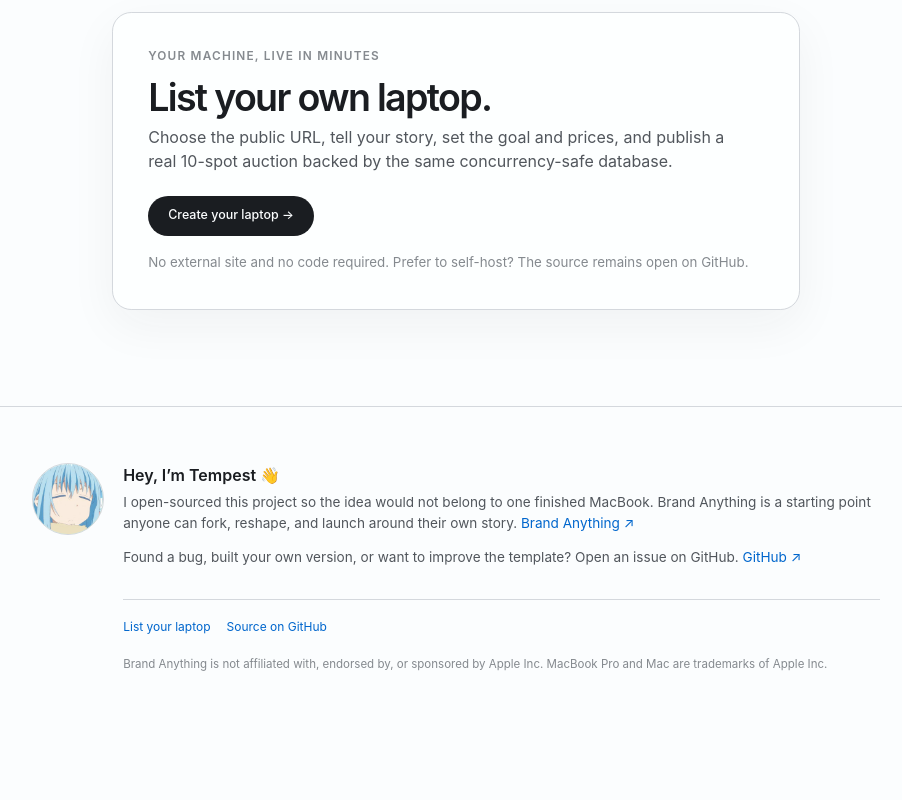
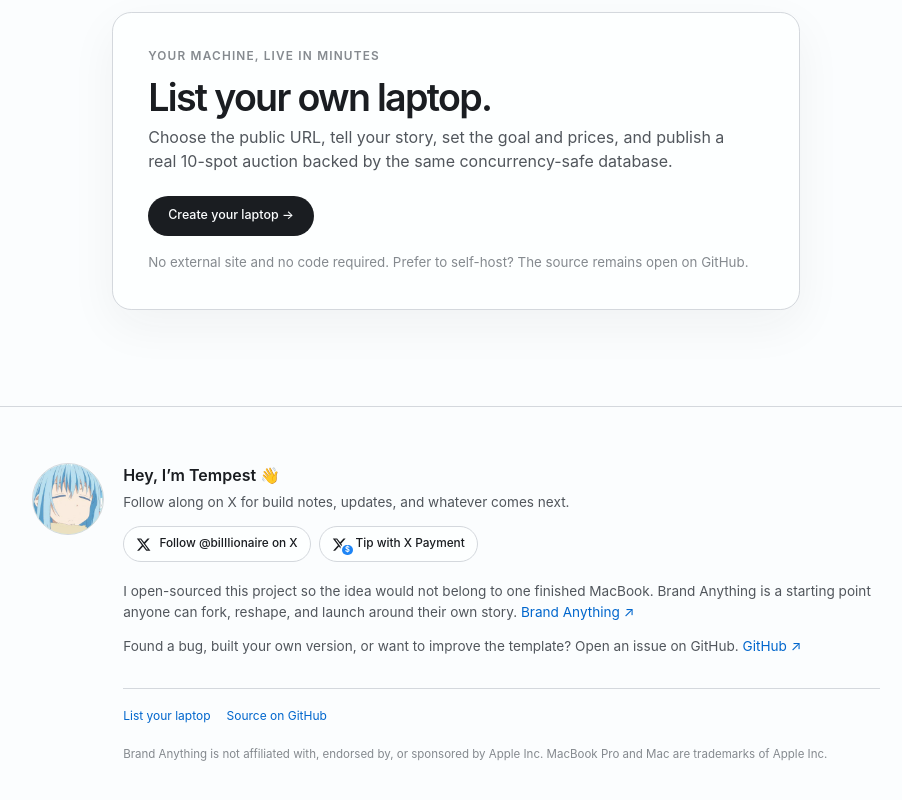
Before and after one commit to tempest2023/BrandYourAnything, a Next.js app: page / in a window 1280 px wide. Shown: the part 5021-5821 px from the top of the page, without its empty margins (184-1086 px from the left). Before the commit the page ends 5794 px from the top, so only its background shows below. Built offline with nearby package versions, Linux system fonts and the light colour scheme; no server answers; the database is empty.

Commit message:
Add X follow and payment links to footer

```diff
--- a/app/globals.css
+++ b/app/globals.css
@@ -1396,6 +1396,64 @@
   color: var(--ink) !important;
   font-size: 1rem !important;
   font-weight: 600;
+}
+
+.footer-connect-copy {
+  margin-bottom: 0.85rem;
+}
+
+.footer-support-links {
+  display: flex;
+  flex-wrap: wrap;
+  gap: 0.55rem;
+  margin-bottom: 1.2rem;
+}
+
+.footer-support-link {
+  display: inline-flex;
+  min-height: 2.25rem;
+  align-items: center;
+  gap: 0.5rem;
+  border: 1px solid var(--hairline);
+  border-radius: 999px;
+  background: var(--surface-raised);
+  color: var(--ink) !important;
+  padding: 0.45rem 0.75rem;
+  font-size: 0.74rem;
+  font-weight: 550;
+  transition: border-color 180ms ease-out, background-color 180ms ease-out, transform 180ms ease-out;
+}
+
+.footer-support-icon {
+  position: relative;
+  display: grid;
+  width: 0.95rem;
+  height: 0.95rem;
+  flex: 0 0 auto;
+  place-items: center;
+}
+
+.footer-support-icon svg {
+  width: 100%;
+  height: 100%;
+  fill: currentColor;
+}
+
+.footer-support-badge {
+  position: absolute;
+  right: -0.32rem;
+  bottom: -0.22rem;
+  display: grid;
+  width: 0.66rem;
+  height: 0.66rem;
+  place-items: center;
+  border-radius: 50%;
+  background: var(--blue);
+  color: var(--paper);
+  font-size: 0.47rem;
+  font-weight: 700;
+  line-height: 1;
+  box-shadow: 0 0 0 2px var(--surface-raised);
 }
 
 .footer-meta {
@@ -1685,11 +1743,18 @@
 @media (hover: hover) and (pointer: fine) {
   .nav-links a:hover,
   .text-link:hover,
-  .site-footer a:hover,
+  .site-footer a:not(.footer-support-link):hover,
   .spec-note a:hover,
   .faq-answer a:hover {
     text-decoration: underline;
     text-underline-offset: 0.2rem;
+  }
+
+  .footer-support-link:hover {
+    border-color: color-mix(in oklch, var(--blue) 32%, var(--hairline));
+    background: var(--blue-soft);
+    color: var(--blue-dark) !important;
+    transform: translateY(-1px);
   }
 
   .dark-button:hover {
--- a/app/page.tsx
+++ b/app/page.tsx
@@ -28,6 +28,16 @@
 const CAMPAIGN_GOAL_USD = 3200;
 const SOURCE_URL = "https://github.com/tempest2023/BrandYourAnything";
 const CREATE_URL = "/create";
+const X_ACCOUNT_URL = "https://x.com/biIIIionaire";
+const X_PAYMENT_URL = "https://x.com/i/money/pay/biIIIionaire";
+
+function XIcon() {
+  return (
+    <svg viewBox="0 0 24 24" aria-hidden="true">
+      <path d="M18.244 2.25h3.308l-7.227 8.26 8.502 11.24H16.17l-5.214-6.817L4.99 21.75H1.68l7.73-8.835L1.254 2.25H8.08l4.713 6.231L18.244 2.25Zm-1.161 17.52h1.833L7.084 4.126H5.117L17.083 19.77Z" />
+    </svg>
+  );
+}
 
 function useCountdown() {
   const { t } = useI18n();
@@ -560,6 +570,20 @@
           />
           <div>
             <p className="footer-title">{t("home.footerTitle")}</p>
+            <p className="footer-connect-copy">{t("home.footerFollow")}</p>
+            <div className="footer-support-links" aria-label={t("home.footerSupportLabel")}>
+              <a className="footer-support-link" href={X_ACCOUNT_URL} target="_blank" rel="noreferrer">
+                <span className="footer-support-icon"><XIcon /></span>
+                {t("home.footerFollowX")}
+              </a>
+              <a className="footer-support-link" href={X_PAYMENT_URL} target="_blank" rel="noreferrer">
+                <span className="footer-support-icon footer-support-icon--payment">
+                  <XIcon />
+                  <span className="footer-support-badge">$</span>
+                </span>
+                {t("home.footerTipX")}
+              </a>
+            </div>
             <p>{t("home.footerOpenSource")} <a href={SOURCE_URL} target="_blank" rel="noreferrer">Brand Anything ↗</a></p>
             <p>{t("home.footerContribute")} <a href={`${SOURCE_URL}/issues`} target="_blank" rel="noreferrer">GitHub ↗</a></p>
             <div className="footer-meta"><a href={CREATE_URL}>{t("common.listLaptop")}</a><a href={SOURCE_URL} target="_blank" rel="noreferrer">{t("home.sourceGithub")}</a></div>
--- a/lib/i18n.ts
+++ b/lib/i18n.ts
@@ -150,6 +150,10 @@
   "home.createLaptop": "Create your laptop →",
   "home.selfHost": "No external site and no code required. Prefer to self-host? The source remains open on GitHub.",
   "home.footerTitle": "Hey, I’m Tempest 👋",
+  "home.footerFollow": "Follow along on X for build notes, updates, and whatever comes next.",
+  "home.footerSupportLabel": "Follow and support",
+  "home.footerFollowX": "Follow @biIIIionaire on X",
+  "home.footerTipX": "Tip with X Payment",
   "home.footerOpenSource": "I open-sourced this project so the idea would not belong to one finished MacBook. Brand Anything is a starting point anyone can fork, reshape, and launch around their own story.",
   "home.footerContribute": "Found a bug, built your own version, or want to improve the template? Open an issue on GitHub.",
   "home.sourceGithub": "Source on GitHub",
@@ -404,6 +408,10 @@
   "home.createLaptop": "创建你的电脑页面 →",
   "home.selfHost": "无需外部网站，也无需写代码。想自行托管？源代码仍在 GitHub 上开放。",
   "home.footerTitle": "嗨，我是 Tempest 👋",
+  "home.footerFollow": "想看开发记录、后续更新和新的实验，欢迎在 X 上关注我。",
+  "home.footerSupportLabel": "关注与支持",
+  "home.footerFollowX": "在 X 关注 @biIIIionaire",
+  "home.footerTipX": "通过 X Payment 打赏",
   "home.footerOpenSource": "我开源了这个项目，因为这个创意不该只属于一台已经贴满的 MacBook。Brand Anything 是一个起点，任何人都可以 Fork、改造，并围绕自己的故事发布。",
   "home.footerContribute": "发现 Bug、做了自己的版本，或者想改进模板？欢迎在 GitHub 提交 Issue。",
   "home.sourceGithub": "GitHub 源代码",
@@ -650,6 +658,10 @@
   "home.createLaptop": "Crea la página de tu portátil →",
   "home.selfHost": "No necesitas un sitio externo ni código. ¿Prefieres alojarlo tú? El código sigue abierto en GitHub.",
   "home.footerTitle": "Hola, soy Tempest 👋",
+  "home.footerFollow": "Sígueme en X para ver notas de desarrollo, novedades y lo que venga después.",
+  "home.footerSupportLabel": "Seguir y apoyar",
+  "home.footerFollowX": "Seguir a @biIIIionaire en X",
+  "home.footerTipX": "Dar una propina con X Payment",
   "home.footerOpenSource": "Publiqué este proyecto como código abierto para que la idea no perteneciera a un único MacBook terminado. Brand Anything es un punto de partida que cualquiera puede adaptar y lanzar alrededor de su propia historia.",
   "home.footerContribute": "¿Encontraste un error, creaste tu versión o quieres mejorar la plantilla? Abre una incidencia en GitHub.",
   "home.sourceGithub": "Código en GitHub",
```
Also changed, not shown: 1 other file (tests, documents, lock files or other folders).
